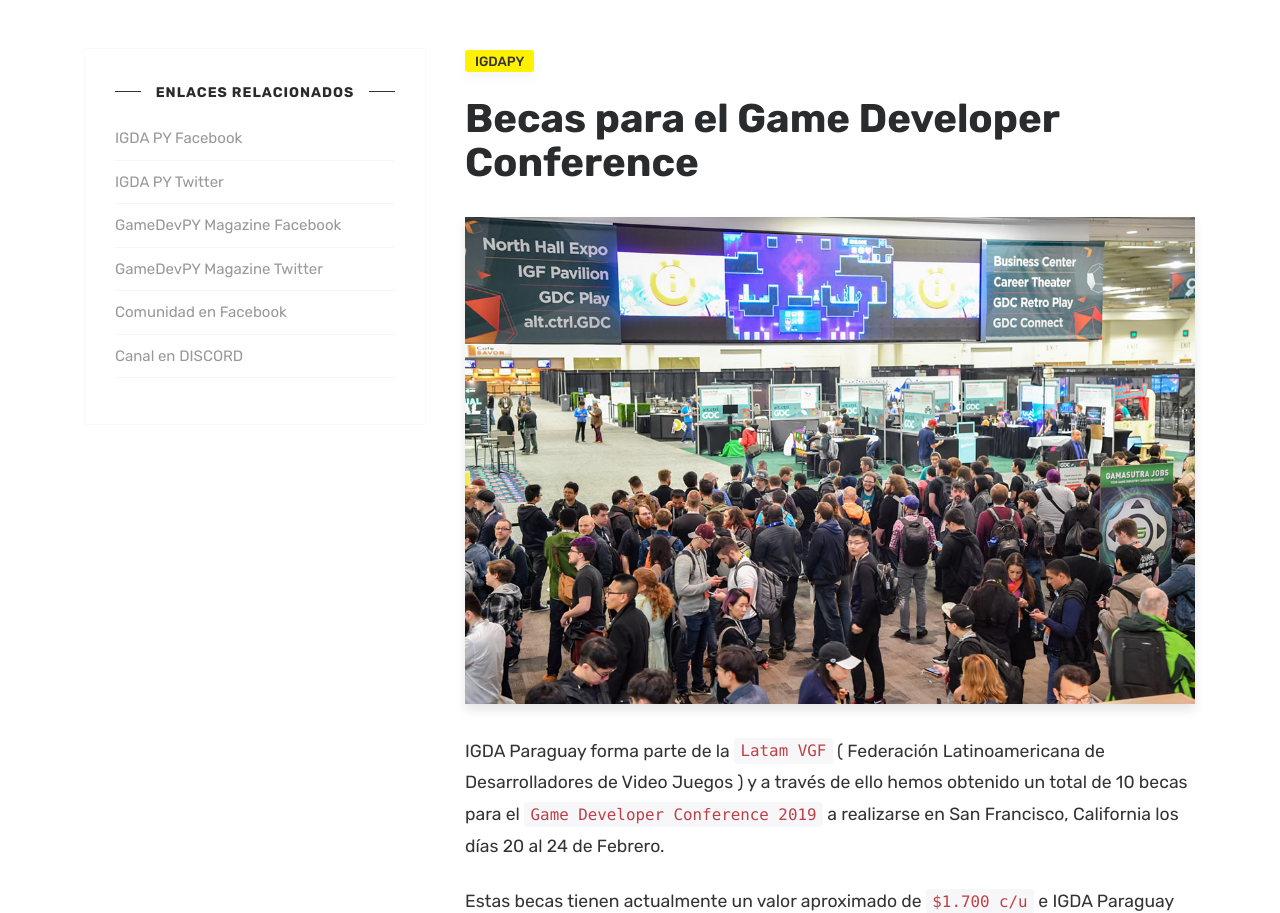
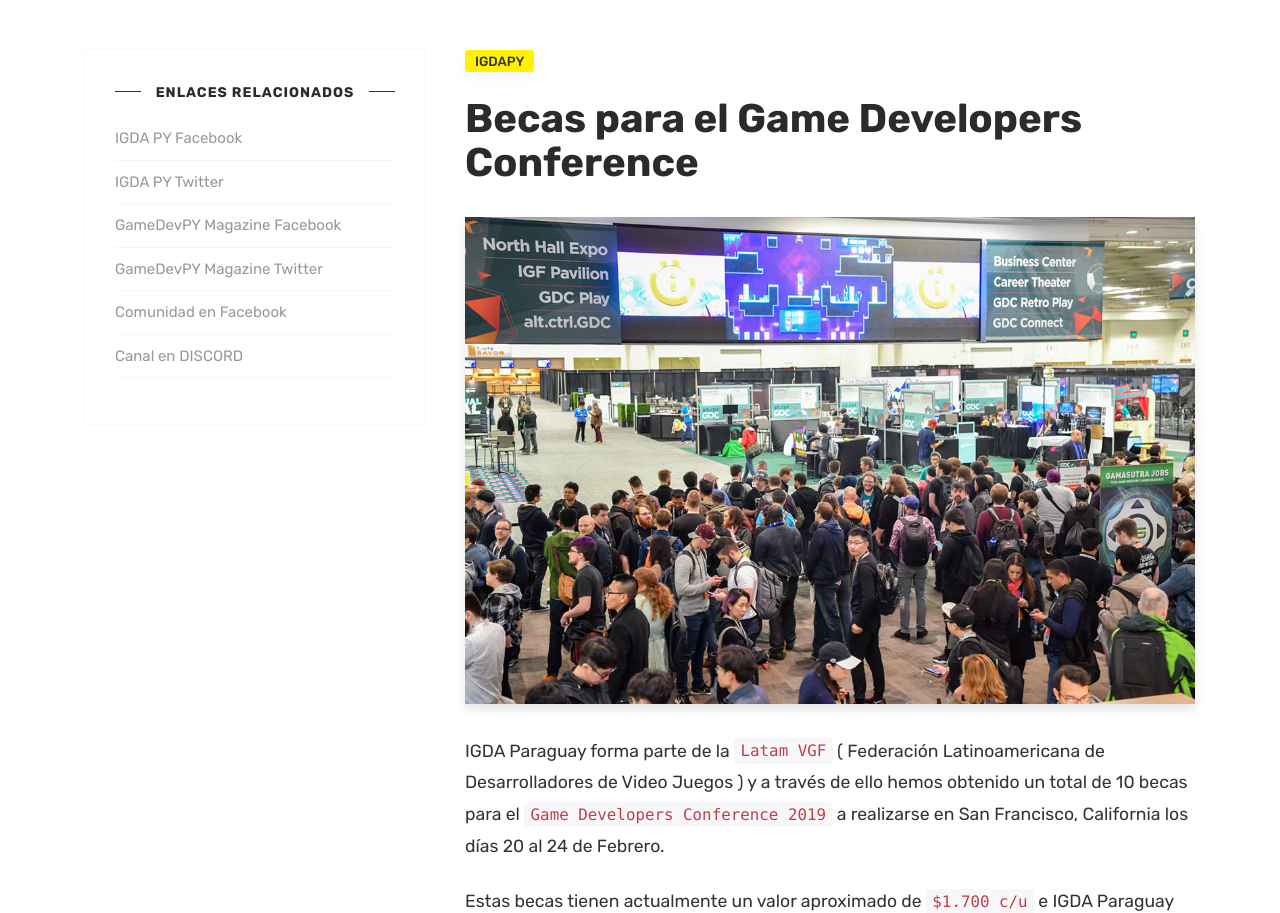
Before and after one commit to pescode/igdapy.github.io, a Jekyll site: the page built from _posts/2019-01-21-becas-gdc.md, in a window 1280 px wide and 1400 px high. Shown: the part 128-1041 px from the top of the window. Built offline with Jekyll 4.4.1, drawn with Linux system fonts in a browser that asks for light colours; comment, search, counter and statistics services are not loaded.

Commit message:
pequeño ajuste

```diff
--- a/_posts/2019-01-21-becas-gdc.md
+++ b/_posts/2019-01-21-becas-gdc.md
@@ -1,12 +1,12 @@
 ---
 layout: post
-title:  "Becas para el Game Developer Conference"
+title:  "Becas para el Game Developers Conference"
 author: igdapy
 categories: [ IGDAPY ]
 image: assets/images/5.jpg
 featured: true
 ---
-IGDA Paraguay forma parte de la `Latam VGF` ( Federación Latinoamericana de Desarrolladores de Video Juegos ) y a través de ello hemos obtenido un total de 10 becas para el `Game Developer Conference 2019` a realizarse en San Francisco, California los días 20 al 24 de Febrero.
+IGDA Paraguay forma parte de la `Latam VGF` ( Federación Latinoamericana de Desarrolladores de Video Juegos ) y a través de ello hemos obtenido un total de 10 becas para el `Game Developers Conference 2019` a realizarse en San Francisco, California los días 20 al 24 de Febrero.
 
 Estas becas tienen actualmente un valor aproximado de `$1.700 c/u` e IGDA Paraguay ha beneficiado a 10 de sus miembros.
 
```
